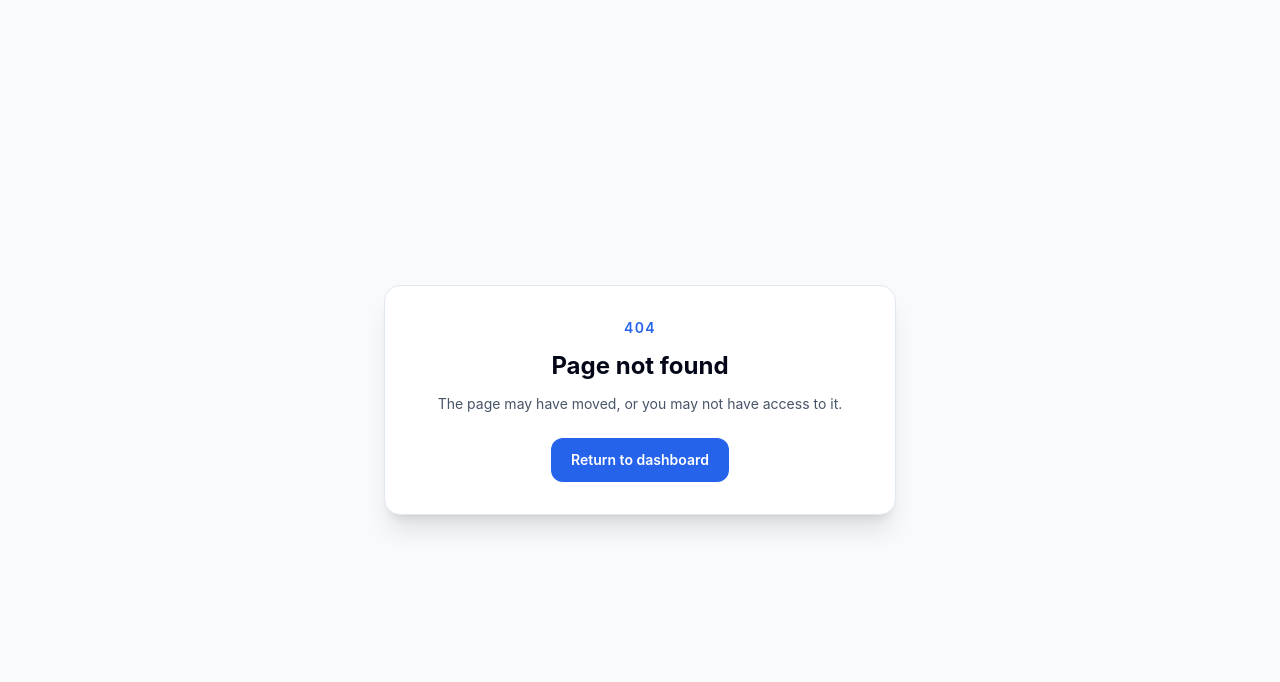
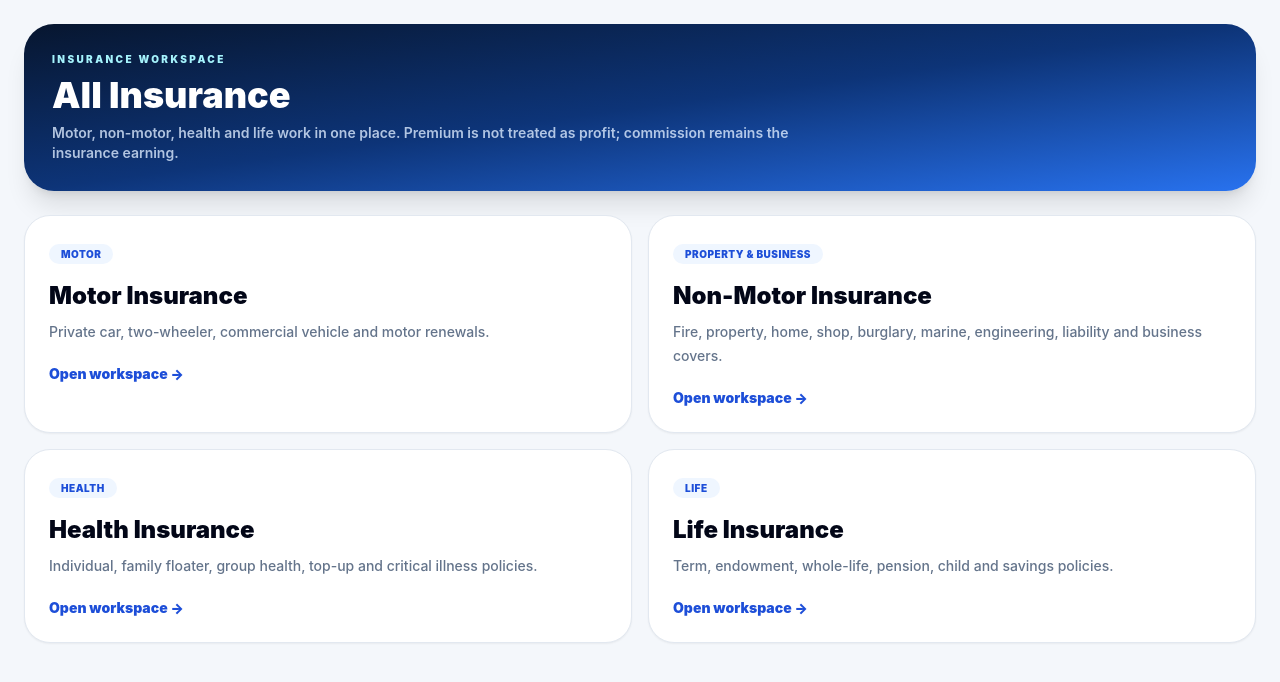
Before and after one commit to rajoverseas9951-cpu/raj-erp, a Next.js app in the folder frontend/: page /insurance in a window 1280 px wide. Before the commit this address had no page. Shown: the top 682 px of the page. Built offline with nearby package versions, Linux system fonts and the light colour scheme.

Commit message:
add insurance hub

```diff
--- /dev/null
+++ b/frontend/app/insurance/page.tsx
@@ -0,0 +1,10 @@
+import Link from "next/link";
+
+const cards=[
+ {title:"Motor Insurance",desc:"Private car, two-wheeler, commercial vehicle and motor renewals.",href:"/policies",tag:"Motor"},
+ {title:"Non-Motor Insurance",desc:"Fire, property, home, shop, burglary, marine, engineering, liability and business covers.",href:"/insurance/non_motor",tag:"Property & Business"},
+ {title:"Health Insurance",desc:"Individual, family floater, group health, top-up and critical illness policies.",href:"/insurance/health",tag:"Health"},
+ {title:"Life Insurance",desc:"Term, endowment, whole-life, pension, child and savings policies.",href:"/insurance/life",tag:"Life"},
+] as const;
+
+export default function InsuranceHub(){return <main className="min-h-screen bg-[#f4f7fb] p-4 md:p-6 dark:bg-[#050914]"><div className="mx-auto max-w-[1450px] space-y-6"><section className="rounded-[30px] bg-gradient-to-br from-[#07162f] via-[#0d3478] to-[#2872ef] p-7 text-white shadow-xl"><p className="text-[10px] font-black uppercase tracking-[.24em] text-cyan-200">Insurance Workspace</p><h1 className="mt-2 text-4xl font-black">All Insurance</h1><p className="mt-2 max-w-3xl text-sm font-semibold text-blue-100/80">Motor, non-motor, health and life work in one place. Premium is not treated as profit; commission remains the insurance earning.</p></section><section className="grid gap-4 md:grid-cols-2">{cards.map(card=><Link key={card.title} href={card.href} className="group rounded-[26px] border border-slate-200 bg-white p-6 shadow-sm transition hover:-translate-y-1 hover:border-blue-200 hover:shadow-lg dark:border-slate-800 dark:bg-slate-900"><span className="rounded-full bg-blue-50 px-3 py-1 text-[10px] font-black uppercase tracking-wider text-blue-700 dark:bg-blue-500/10 dark:text-blue-300">{card.tag}</span><h2 className="mt-4 text-2xl font-black text-slate-950 dark:text-white">{card.title}</h2><p className="mt-2 text-sm font-medium leading-6 text-slate-500">{card.desc}</p><p className="mt-5 text-sm font-black text-blue-700">Open workspace →</p></Link>)}</section></div></main>}
```
